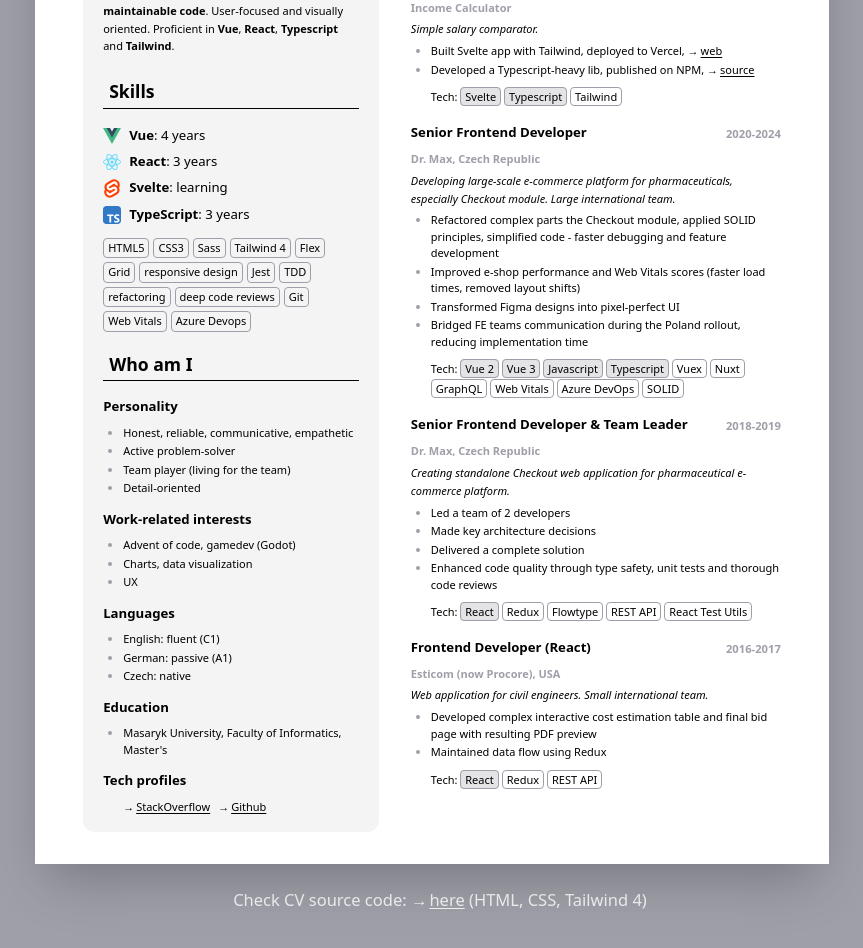
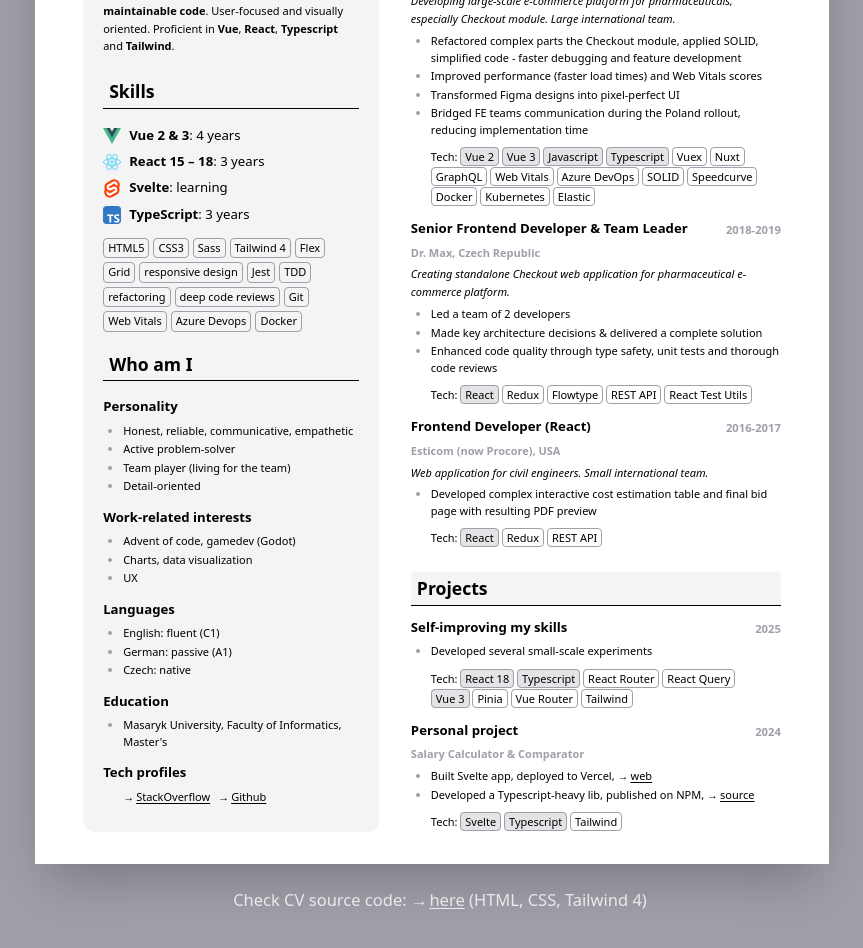
Before and after one commit to exmaxx/exmaxx.github.io, a SvelteKit app: page / in a window 1280 px wide. Shown: the part 400-1348 px from the top of the page, without its empty margins (208-1071 px from the left). Built offline with nearby package versions, Linux system fonts and the light colour scheme.

Commit message:
add more concrete details, split experience into work and projects

```diff
--- a/src/app.css
+++ b/src/app.css
@@ -27,7 +27,7 @@
 	}
 
 	h3 {
-		@apply zoom-[1.2] mt-4 mb-2 leading-[1.4];
+		@apply zoom-[1.2] mt-3 mb-1.5 leading-[1.4];
 	}
 
 	ul {
--- /dev/null
+++ b/src/routes/[[lang]]/(components)/ExperienceProjects.svelte
@@ -0,0 +1,79 @@
+<script lang="ts">
+	import Project from '$lib/components/atoms/Project.svelte'
+	import useI18n from '$lib/composables/useI18n.svelte.js'
+
+	const t = useI18n({
+		cs: {
+			proj_calculator_description: 'Malý srovnávač platů.',
+			proj_calculator_details_1: 'Postaveno ve Svelte, nasazeno na Vercelu,',
+			proj_calculator_details_2: 'Knihovna napsaná v Typescriptu, publikováno na NPM',
+			proj_calculator_link_1: 'web',
+			proj_calculator_link_2: 'zdroj',
+			proj_calculator_position: 'Osobní projekt',
+
+			proj_self_description_details: 'Zlepšování vlastních dovedností, experimentování',
+			proj_self_position: 'Sebevzdělávání',
+		},
+		en: {
+			proj_calculator_details_1: 'Built Svelte app, deployed to Vercel,',
+			proj_calculator_details_2: 'Developed a Typescript-heavy lib, published on NPM,',
+			proj_calculator_link_1: 'web',
+			proj_calculator_link_2: 'source',
+			proj_calculator_position: 'Personal project',
+			proj_calculator_title: 'Salary Calculator & Comparator',
+
+			proj_self_description_details: 'Developed several small-scale experiments',
+			proj_self_position: 'Self-improving my skills',
+		},
+	})
+</script>
+
+<section>
+	<Project position={t('proj_self_position')} period="2025" title="">
+		<ul>
+			<li>
+				{t('proj_self_description_details')}
+			</li>
+		</ul>
+
+		<div class="mt-2 ml-5">
+			Tech:
+
+			<ul class="inline list-none pl-0 leading-5">
+				<li class="badge badge-highlight inline">React 18</li>
+				<li class="badge badge-highlight inline">Typescript</li>
+				<li class="badge inline">React Router</li>
+				<li class="badge mr-8 inline">React Query</li>
+				<li class="badge badge-highlight inline">Vue 3</li>
+				<li class="badge inline">Pinia</li>
+				<li class="badge inline">Vue Router</li>
+				<li class="badge inline">Tailwind</li>
+			</ul>
+		</div>
+	</Project>
+</section>
+
+<section>
+	<Project position={t('proj_calculator_position')} period="2024" title={t('proj_calculator_title')}>
+		<ul>
+			<li>
+				{t('proj_calculator_details_1')} <a href="https://cz-income-simple.vercel.app">{t('proj_calculator_link_1')}</a>
+			</li>
+
+			<li>
+				{t('proj_calculator_details_2')}
+				<a href="https://github.com/exmaxx/cz-income-lib">{t('proj_calculator_link_2')}</a>
+			</li>
+		</ul>
+
+		<div class="mt-2 ml-5">
+			Tech:
+
+			<ul class="inline list-none pl-0 leading-5">
+				<li class="badge badge-highlight inline">Svelte</li>
+				<li class="badge badge-highlight inline">Typescript</li>
+				<li class="badge inline">Tailwind</li>
+			</ul>
+		</div>
+	</Project>
+</section>
--- a/src/routes/[[lang]]/(components)/Experience.svelte
+++ b/src/routes/[[lang]]/(components)/ExperienceWork.svelte
@@ -8,19 +8,17 @@
 
 			proj_drmax_react_description: 'Vedení FE týmu 2 lidí. Vytvoření Checkoutu jako nezávislé aplikace.',
 			proj_drmax_react_details_1: 'Vedl jsem tým 2 vývojářů',
-			proj_drmax_react_details_2: 'Navrhnul architekturu',
-			proj_drmax_react_details_3: 'Doručil kompletní řešení',
-			proj_drmax_react_details_4: 'Zajistil kvalitu kódu pomocí typování, unit testů a detailních code reviews',
+			proj_drmax_react_details_2: 'Navrhnul architekturu & doručil kompletní řešení',
+			proj_drmax_react_details_3: 'Zajistil kvalitu kódu pomocí typování, unit testů a detailních code reviews',
 
 			proj_drmax_vue_description:
-				'Velký mezinárodní tým spravující e-shop s léčivy. Mou hlavní náplní byl rozvoj modulu Checkout. Spolupracoval jsem také mmj. na rolloutu e-shopu na Slovensko a do Polska.',
+				'Velký mezinárodní tým spravující e-shop s léčivy. Mou hlavní náplní byl rozvoj modulu Checkout a rollout e-shopu do Polska.',
 			proj_drmax_vue_details_1:
-				'Refactoroval jsem komplexní části Checkoutu, používal principy SOLID, zjednodušil kód - zrychlení debuggingu a vývoje',
+				'Refactoroval jsem komplexní části Checkoutu, používal SOLID, zjednodušil kód - zrychlení debuggingu a vývoje',
 			proj_drmax_vue_details_2:
 				'Zlepšoval "performance" e-shopu, vylepšoval Web Vitals (rychlejší nahrávání webu, odstranění poskakování obsahu, atp.)',
 			proj_drmax_vue_details_3: 'Převáděl designy z Figmy do "pixel-perfect" UI',
-			proj_drmax_vue_details_4:
-				'Propojoval FE týmy při rolloutu do Polska - všasné doručení řešení',
+			proj_drmax_vue_details_4: 'Propojoval FE týmy při rolloutu do Polska - všasné doručení řešení',
 
 			proj_esticom_description:
 				'Webová aplikace pro stavební inženýry - stavební nákresy, odhady cen prací, rozesílání nabídek. Malý mezinárodnítým.',
@@ -46,16 +44,15 @@
 			proj_drmax_react_description:
 				'Creating standalone Checkout web application for pharmaceutical e-commerce platform.',
 			proj_drmax_react_details_1: 'Led a team of 2 developers',
-			proj_drmax_react_details_2: 'Made key architecture decisions',
-			proj_drmax_react_details_3: 'Delivered a complete solution',
-			proj_drmax_react_details_4: 'Enhanced code quality through type safety, unit tests and thorough code reviews',
+			proj_drmax_react_details_2: 'Made key architecture decisions & delivered a complete solution',
+			proj_drmax_react_details_3: 'Enhanced code quality through type safety, unit tests and thorough code reviews',
 
 			proj_drmax_vue_description:
 				'Developing large-scale e-commerce platform for pharmaceuticals, especially Checkout module. Large international team.',
 			proj_drmax_vue_details_1:
-				'Refactored complex parts the Checkout module, applied SOLID principles, simplified code - faster debugging and feature development',
+				'Refactored complex parts the Checkout module, applied SOLID, simplified code - faster debugging and feature development',
 			proj_drmax_vue_details_2:
-				'Improved e-shop performance and Web Vitals scores (faster load times, removed layout shifts)',
+				'Improved performance (faster load times) and Web Vitals scores',
 			proj_drmax_vue_details_3: 'Transformed Figma designs into pixel-perfect UI',
 			proj_drmax_vue_details_4:
 				'Bridged FE teams communication during the Poland rollout, reducing implementation time',
@@ -63,50 +60,21 @@
 			proj_esticom_description: 'Web application for civil engineers. Small international team.',
 			proj_esticom_details_1:
 				'Developed complex interactive cost estimation table and final bid page with resulting PDF preview',
-			proj_esticom_details_2: 'Maintained data flow using Redux',
 
-			proj_gap_description: 'Simple salary comparator.',
+			proj_gap_title: 'Simple Salary Comparator',
 			proj_gap_details_1: 'Built Svelte app with Tailwind, deployed to Vercel,',
 			proj_gap_details_2: 'Developed a Typescript-heavy lib, published on NPM,',
 			proj_gap_link_1: 'web',
 			proj_gap_link_2: 'source',
-
-			proj_gap_title: 'Self-learning, personal projects',
+			proj_gap_position: 'Personal project',
 			source_app: 'App source',
 			source_lib: 'Library source',
+
 			subtitle: 'Selection',
 			title: 'Experience',
 		},
 	})
 </script>
-
-<section>
-	<Project position={t('proj_gap_title')} period="2024" title="Income Calculator">
-		<p>
-			<em>{t('proj_gap_description')}</em>
-		</p>
-
-		<ul>
-			<li>
-				{t('proj_gap_details_1')} <a href="https://cz-income-simple.vercel.app">{t('proj_gap_link_1')}</a>
-			</li>
-
-			<li>
-				{t('proj_gap_details_2')} <a href="https://github.com/exmaxx/cz-income-lib">{t('proj_gap_link_2')}</a>
-			</li>
-		</ul>
-
-		<div class="mt-2 ml-5">
-			Tech:
-
-			<ul class="inline list-none pl-0 leading-5">
-				<li class="badge badge-highlight inline">Svelte</li>
-				<li class="badge badge-highlight inline">Typescript</li>
-				<li class="badge inline">Tailwind</li>
-			</ul>
-		</div>
-	</Project>
-</section>
 
 <section>
 	<Project
@@ -140,6 +108,10 @@
 				<li class="badge inline">Web Vitals</li>
 				<li class="badge inline">Azure DevOps</li>
 				<li class="badge inline">SOLID</li>
+				<li class="badge inline">Speedcurve</li>
+				<li class="badge inline">Docker</li>
+				<li class="badge inline">Kubernetes</li>
+				<li class="badge inline">Elastic</li>
 			</ul>
 		</div>
 	</Project>
@@ -160,7 +132,6 @@
 			<li>{t('proj_drmax_react_details_1')}</li>
 			<li>{t('proj_drmax_react_details_2')}</li>
 			<li>{t('proj_drmax_react_details_3')}</li>
-			<li>{t('proj_drmax_react_details_4')}</li>
 		</ul>
 
 		<div class="mt-2 ml-5">
@@ -189,7 +160,6 @@
 
 		<ul>
 			<li>{t('proj_esticom_details_1')}</li>
-			<li>{t('proj_esticom_details_2')}</li>
 		</ul>
 
 		<div class="mt-2 ml-5">
--- a/src/routes/[[lang]]/(components)/SkillsHighlight.svelte
+++ b/src/routes/[[lang]]/(components)/SkillsHighlight.svelte
@@ -23,7 +23,7 @@
 			</picture>
 
 			<span class="text-[1.2em]">
-				<strong>Vue</strong>: 4 {t('years')}
+				<strong>Vue 2 & 3</strong>: 4 {t('years')}
 			</span>
 		</li>
 
@@ -33,7 +33,7 @@
 			</picture>
 
 			<span class="text-[1.2em]">
-				<strong>React</strong>: 3 {t('years')}
+				<strong>React 15 – 18</strong>: 3 {t('years')}
 			</span>
 		</li>
 
--- a/src/routes/[[lang]]/(components)/SkillsTech.svelte
+++ b/src/routes/[[lang]]/(components)/SkillsTech.svelte
@@ -29,5 +29,6 @@
 		<li class="badge">Git</li>
 		<li class="badge">Web Vitals</li>
 		<li class="badge">Azure Devops</li>
+		<li class="badge">Docker</li>
 	</ul>
 </section>
--- a/src/routes/[[lang]]/+page.svelte
+++ b/src/routes/[[lang]]/+page.svelte
@@ -2,7 +2,7 @@
 	import useI18n from '$lib/composables/useI18n.svelte.js'
 	import Title from './(components)/Title.svelte'
 	import SkillsHighlight from './(components)/SkillsHighlight.svelte'
-	import Experience from './(components)/Experience.svelte'
+	import ExperienceWork from './(components)/ExperienceWork.svelte'
 	import SkillsTech from './(components)/SkillsTech.svelte'
 	import Lead from './(components)/Lead.svelte'
 	import Contacts from './(components)/Contacts.svelte'
@@ -11,6 +11,7 @@
 	import Languages from './(components)/Languages.svelte'
 	import Personality from './(components)/Personality.svelte'
 	import Interests from './(components)/Interests.svelte'
+	import ExperienceProjects from './(components)/ExperienceProjects.svelte'
 
 	const t = useI18n({
 		cs: {
@@ -19,7 +20,8 @@
 			summary: 'Profil',
 			years: 'roky',
 			experience_subtitle: 'Výběr',
-			experience_title: 'Praxe',
+			experience_work_title: 'Praxe',
+			experience_projects_title: 'Projekty',
 			who_am_i: 'Kdo jsem',
 		},
 		en: {
@@ -28,7 +30,8 @@
 			summary: 'Summary',
 			years: 'years',
 			experience_subtitle: 'Selection',
-			experience_title: 'Experience',
+			experience_work_title: 'Experience',
+			experience_projects_title: 'Projects',
 			who_am_i: 'Who am I',
 		},
 	})
@@ -66,10 +69,13 @@
 		</section>
 
 		<section>
-			<h2 class="mt-1 bg-zinc-100">{t('experience_title')}</h2>
-			<div class="text-secondary zoom-[1.1]">{t('experience_subtitle')}</div>
+			<h2 class="mt-1 bg-zinc-100">{t('experience_work_title')}</h2>
 
-			<Experience />
+			<ExperienceWork />
+
+			<h2 class="mt-6 bg-zinc-100">{t('experience_projects_title')}</h2>
+
+			<ExperienceProjects />
 		</section>
 	</section>
 </article>
```
